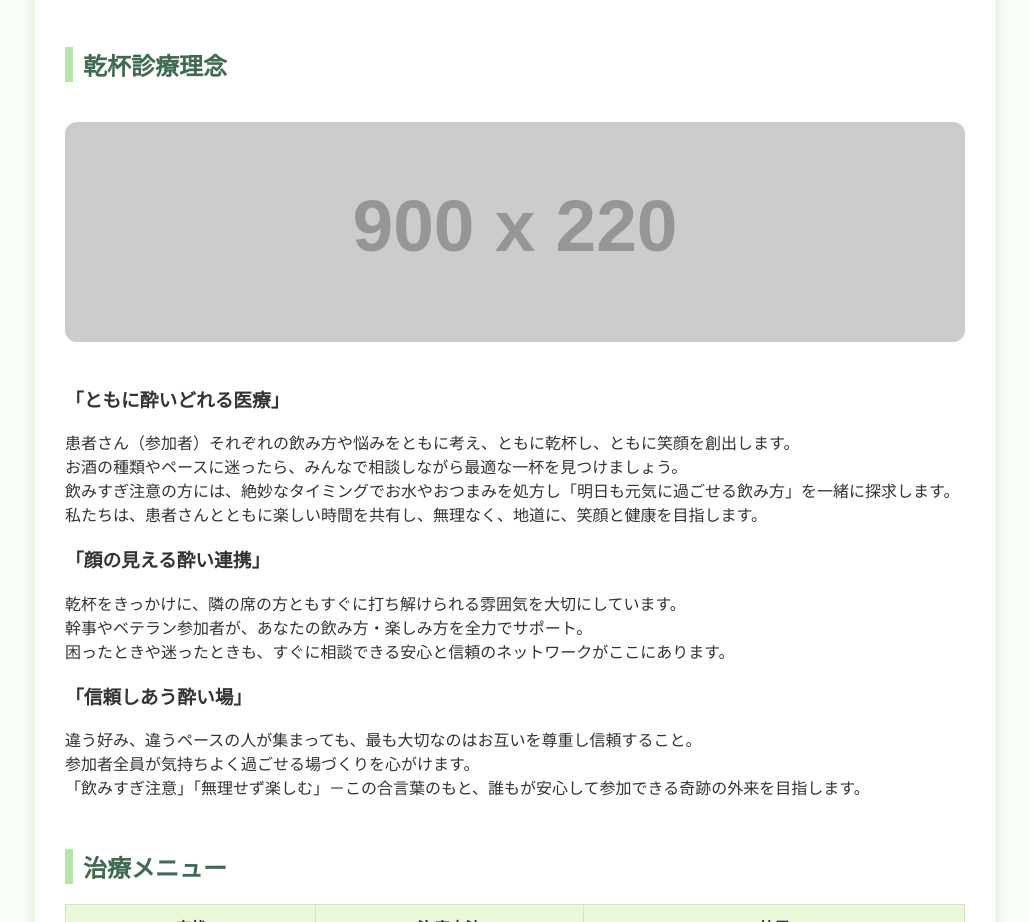
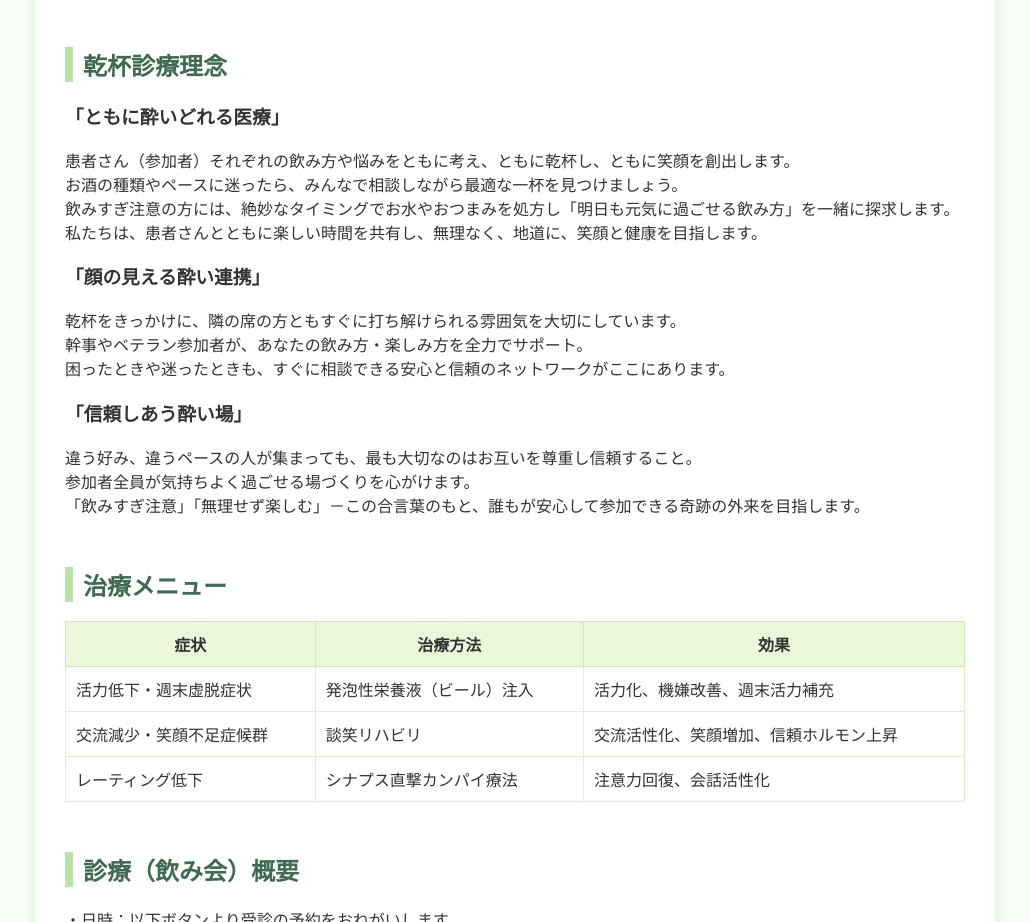
Before and after one commit to heartofbeat16-prog/kohoku-dan, a plain HTML site: page index.html in a window 1280 px wide. Shown: the part 1048-1970 px from the top of the page, without its empty margins (125-1154 px from the left). Drawn offline with Linux system fonts and the light colour scheme; placeholder pictures from the web are drawn by us.

Commit message:
Update index.html

```diff
--- a/index.html
+++ b/index.html
@@ -116,12 +116,9 @@
 
 
     <!-- ============================= -->
-    <!-- 診療理念 + 仮挿入画像 -->
+    <!-- 診療理念 -->
     <!-- ============================= -->
     <h2 class="section-title">乾杯診療理念</h2>
-
-    <img class="menu-img" src="https://placehold.co/900x220?text=Concept+Image" alt="concept" />
-
     <h3>「ともに酔いどれる医療」</h3>
     <p>患者さん（参加者）それぞれの飲み方や悩みをともに考え、ともに乾杯し、ともに笑顔を創出します。<br>
     お酒の種類やペースに迷ったら、みんなで相談しながら最適な一杯を見つけましょう。<br>
```
